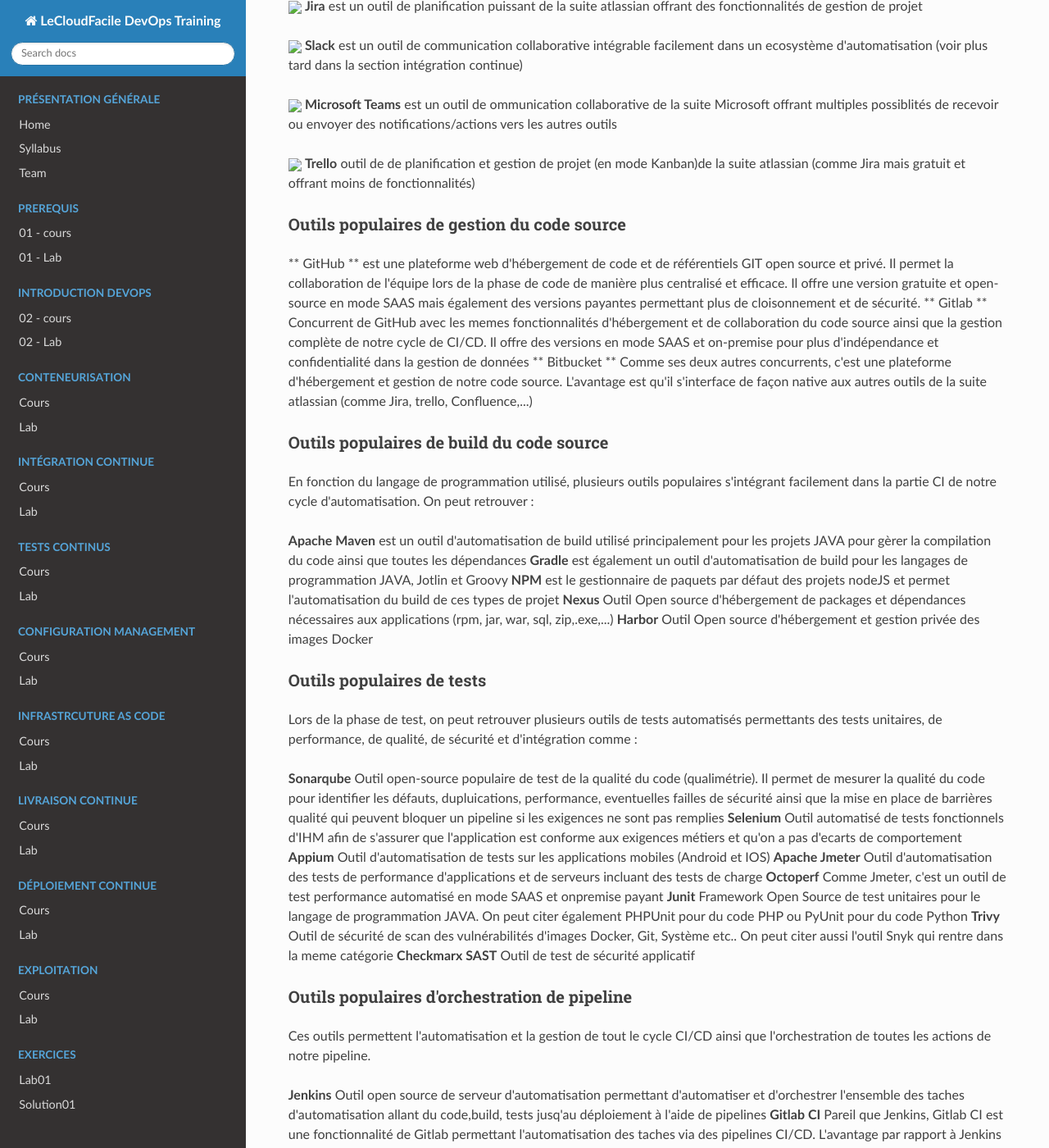
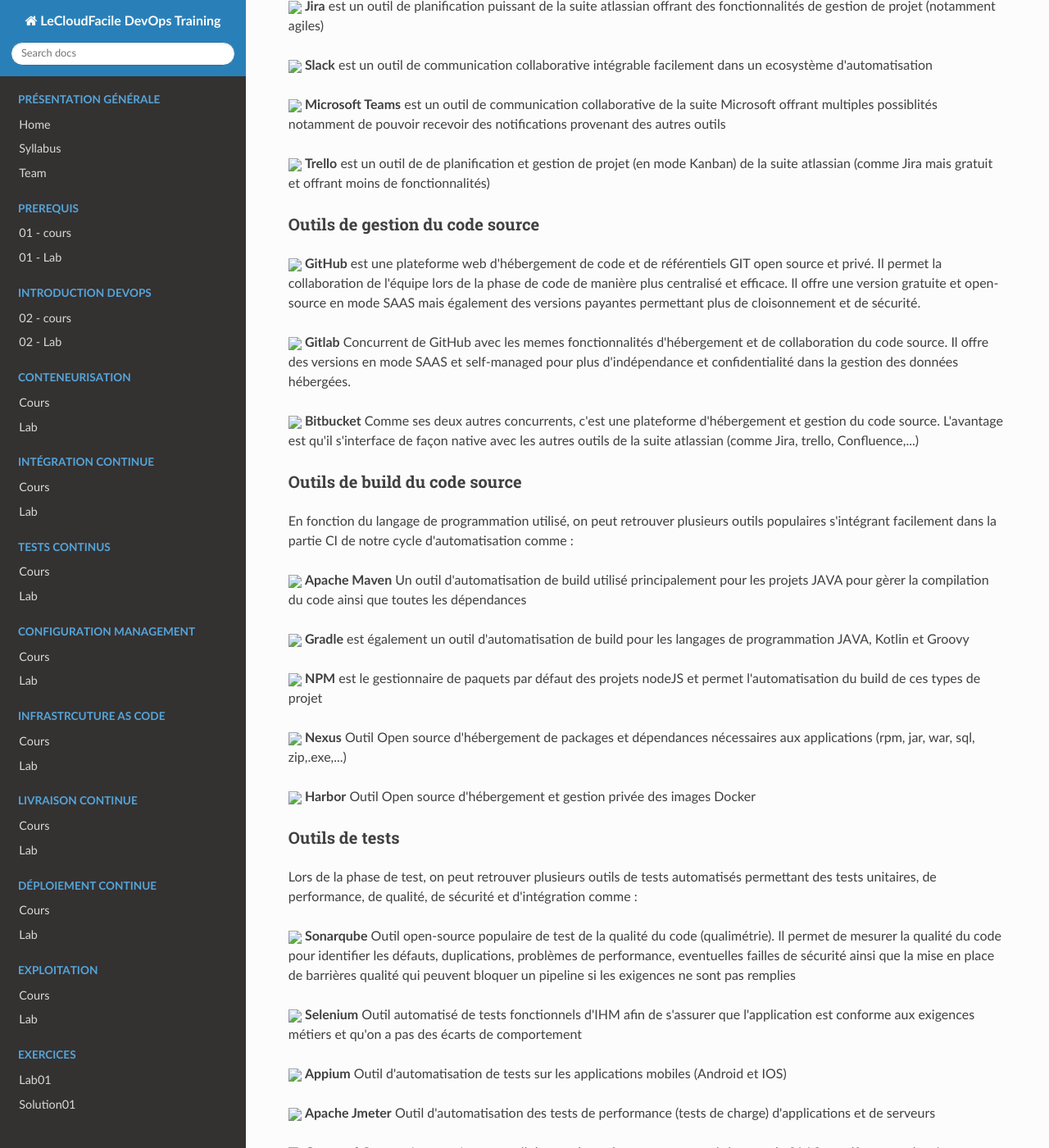
Before and after one commit to wingufactory/lecloudfacile-devops-training, an MkDocs documentation site: the page built from docs/02-intro-devops/06-panorama-outils-devops.md, in a window 1280 px wide and 1400 px high, scrolled down 582 px. Shown: the whole window at 82% size. Built offline with MkDocs 1.6.1, drawn with Linux system fonts in a browser that asks for light colours; nearby versions of some CDN libraries; some of the changed text lies outside the part shown.

Commit message:
[panorama des outils] add text and images

```diff
--- a/docs/02-intro-devops/06-panorama-outils-devops.md
+++ b/docs/02-intro-devops/06-panorama-outils-devops.md
@@ -8,98 +8,140 @@
 
 ## Exemple d'outils populaires sur chaque phase du cycle CI/CD
 
-### Outils populaires de planification et de collaboration (Plan)
+### Outils de planification et de collaboration (Plan)
 
-<img src="../img/logo-app/jira.png"  width="5%"/> **Jira** est un outil de planification puissant de la suite atlassian offrant des fonctionnalités de gestion de projet
+<img src="../img/logo-app/jira.png"  width="5%"/>  **Jira** est un outil de planification puissant de la suite atlassian offrant des fonctionnalités de gestion de projet (notamment agiles)
 
-<img src="../img/logo-app/slack.png" width="5%"/> **Slack** est un outil de communication collaborative intégrable facilement dans un ecosystème d'automatisation (voir plus tard dans la section intégration continue)
+<img src="../img/logo-app/slack.png" width="5%"/>  **Slack** est un outil de communication collaborative intégrable facilement dans un ecosystème d'automatisation
 
-<img src="../img/logo-app/teams.png" width="5%"/> **Microsoft Teams** est un outil de ommunication collaborative de la suite Microsoft offrant multiples possiblités de recevoir ou envoyer des notifications/actions vers les autres outils
+<img src="../img/logo-app/teams.png" width="5%"/>  **Microsoft Teams** est un outil de communication collaborative de la suite Microsoft offrant multiples possiblités notamment de pouvoir recevoir des notifications provenant des autres outils
 
-<img src="../img/logo-app/teams.png" width="5%"/> **Trello** outil de de planification et gestion de projet (en mode Kanban)de la suite atlassian (comme Jira mais gratuit et offrant moins de fonctionnalités)
+<img src="../img/logo-app/trello.png" width="5%"/>  **Trello** est un outil de de planification et gestion de projet (en mode Kanban) de la suite atlassian (comme Jira mais gratuit et offrant moins de fonctionnalités)
 
 
-### Outils populaires de gestion du code source
+### Outils de gestion du code source
 
-** GitHub ** est une plateforme web d'hébergement de code et de référentiels GIT open source et privé. Il permet la collaboration de l'équipe lors de la phase de code de manière plus centralisé et efficace. Il offre une version gratuite et open-source en mode SAAS mais également des versions payantes permettant plus de cloisonnement et de sécurité.
-** Gitlab ** Concurrent de GitHub avec les memes fonctionnalités d'hébergement et de collaboration du code source ainsi que la gestion complète de notre cycle de CI/CD. Il offre des versions en mode SAAS et on-premise pour plus d'indépendance et confidentialité dans la gestion de données
-** Bitbucket ** Comme ses deux autres concurrents, c'est une plateforme d'hébergement et gestion de notre code source. L'avantage est qu'il s'interface de façon native aux autres outils de la suite atlassian (comme Jira, trello, Confluence,...)
+<img src="../img/logo-app/github.png"  width="5%"/>  **GitHub** est une plateforme web d'hébergement de code et de référentiels GIT open source et privé. Il permet la collaboration de l'équipe lors de la phase de code de manière plus centralisé et efficace. Il offre une version gratuite et open-source en mode SAAS mais également des versions payantes permettant plus de cloisonnement et de sécurité.
 
-### Outils populaires de build du code source
+<img src="../img/logo-app/gitlab.png"  width="5%"/>  **Gitlab** Concurrent de GitHub avec les memes fonctionnalités d'hébergement et de collaboration du code source. Il offre des versions en mode SAAS et self-managed pour plus d'indépendance et confidentialité dans la gestion des données hébergées.
 
-En fonction du langage de programmation utilisé, plusieurs outils populaires s'intégrant facilement dans la partie CI de notre cycle d'automatisation. On peut retrouver :
+<img src="../img/logo-app/bitbucket.png"  width="5%"/>  **Bitbucket** Comme ses deux autres concurrents, c'est une plateforme d'hébergement et gestion du code source. L'avantage est qu'il s'interface de façon native avec les autres outils de la suite atlassian (comme Jira, trello, Confluence,...)
 
-**Apache Maven** est un outil d'automatisation de build utilisé principalement pour les projets JAVA pour gèrer la compilation du code ainsi que toutes les dépendances
-**Gradle** est également un outil d'automatisation de build pour les langages de programmation JAVA, Jotlin et Groovy
-**NPM** est le gestionnaire de paquets par défaut des projets nodeJS et permet l'automatisation du build de ces types de projet
-**Nexus** Outil Open source d'hébergement de packages et dépendances nécessaires aux applications (rpm, jar, war, sql, zip,.exe,...)
-**Harbor** Outil Open source d'hébergement et gestion privée des images Docker
+### Outils de build du code source
 
-### Outils populaires de tests
-Lors de la phase de test, on peut retrouver plusieurs outils de tests automatisés permettants des tests unitaires, de performance, de qualité, de sécurité et d'intégration comme :
+En fonction du langage de programmation utilisé, on peut retrouver plusieurs outils populaires s'intégrant facilement dans la partie CI de notre cycle d'automatisation comme :
 
-**Sonarqube** Outil open-source populaire de test de la qualité du code (qualimétrie). Il permet de mesurer la qualité du code pour identifier les défauts, dupluications, performance, eventuelles failles de sécurité ainsi que la mise en place de barrières qualité qui peuvent bloquer un pipeline si les exigences ne sont pas remplies
-**Selenium** Outil automatisé de tests fonctionnels d'IHM afin de s'assurer que l'application est conforme aux exigences métiers et qu'on a pas d'ecarts de comportement
-**Appium** Outil d'automatisation de tests sur les applications mobiles (Android et IOS)
-**Apache Jmeter** Outil d'automatisation des tests de performance d'applications et de serveurs incluant des tests de charge
-**Octoperf** Comme Jmeter, c'est un outil de test performance automatisé en mode SAAS et onpremise payant
-**Junit** Framework Open Source de test unitaires pour le langage de programmation JAVA. On peut citer également PHPUnit pour du code PHP ou PyUnit pour du code Python
-**Trivy** Outil de sécurité de scan des vulnérabilités d'images Docker, Git, Système etc.. On peut citer aussi l'outil Snyk qui rentre dans la meme catégorie
-**Checkmarx SAST** Outil de test de sécurité applicatif
+<img src="../img/logo-app/maven.png"  width="5%"/>  **Apache Maven** Un outil d'automatisation de build utilisé principalement pour les projets JAVA pour gèrer la compilation du code ainsi que toutes les dépendances
 
-### Outils populaires d'orchestration de pipeline
-Ces outils permettent l'automatisation et la gestion de tout le cycle CI/CD ainsi que l'orchestration de toutes les actions de notre pipeline.
+<img src="../img/logo-app/gradle.png"  width="5%"/>  **Gradle** est également un outil d'automatisation de build pour les langages de programmation JAVA, Kotlin et Groovy
 
-**Jenkins** Outil open source de serveur d'automatisation permettant d'automatiser et d'orchestrer l'ensemble des taches d'automatisation allant du code,build, tests jusq'au déploiement à l'aide de pipelines
-**Gitlab CI** Pareil que Jenkins, Gitlab CI est une fonctionnalité de Gitlab permettant l'automatisation des taches via des pipelines CI/CD. L'avantage par rapport à Jenkins est que c'est un outil devops complet de bout en bout
-**Github Actions** Comme ses deux autres compères, c'est une fonctionnalité de Github permettant l'automatisation des taches CI/CD via des workflows
+<img src="../img/logo-app/npm.png"  width="5%"/>  **NPM** est le gestionnaire de paquets par défaut des projets nodeJS et permet l'automatisation du build de ces types de projet
 
-On peut citer également des outils plus propriètaires comme AWS CodeCatalyst, AWS codepipeline
+<img src="../img/logo-app/nexus.png"  width="5%"/>  **Nexus** Outil Open source d'hébergement de packages et dépendances nécessaires aux applications (rpm, jar, war, sql, zip,.exe,...)
 
-###Outils populaires de release management
-Cette phase marque un controle de la fin de phase de l'intégration continue avant de procèder au déploiement du produits vers les environnement de production. Un ensemble d'outils peuvent etre utilisé pour favoriser une meilleure synchronisation des équipes de developpement et de déploiement.
+<img src="../img/logo-app/github.png"  width="5%"/>  **Harbor** Outil Open source d'hébergement et gestion privée des images Docker
 
-**XL Release** Outil payant qui offre une gestion complète de mise en production. il s'intègre aux pipelines CI/CD et permet aux équipes de surveiller et d'automatiser le déploiement des applications et la synchronisation entre les différentes équipes
-**Harness** propose les memes fonctionnalités que XLRelease
-**Azure DevOps** outil complet de gestion de release permettant aux équipes de gérer les livraisons de bout en bout via des pipelines
+### Outils de tests
+Lors de la phase de test, on peut retrouver plusieurs outils de tests automatisés permettant des tests unitaires, de performance, de qualité, de sécurité et d'intégration comme :
 
-### Outils populaires de déploiement (Phase Deploy)
-**Terraform** Outil d'instanciation et de provisionning automatisé d'infrastructures multi cloud et environnements (AWS, Azure, GCP, Openstack, On-Premise,..)
-**Open Tofu** Fork de l'outil Terraform qui open-source et offre les memes fonctionnalités que ce dernier en matière de provisionnig d'infrastructure
-**AWS Cloudformation** outil propriètaire pour l'automatisation des infrastuctures AWS
+<img src="../img/logo-app/sonar.png"  width="5%"/>  **Sonarqube** Outil open-source populaire de test de la qualité du code (qualimétrie). Il permet de mesurer la qualité du code pour identifier les défauts, duplications, problèmes de performance, eventuelles failles de sécurité ainsi que la mise en place de barrières qualité qui peuvent bloquer un pipeline si les exigences ne sont pas remplies
+
+<img src="../img/logo-app/selenium.png"  width="5%"/>  **Selenium** Outil automatisé de tests fonctionnels d'IHM afin de s'assurer que l'application est conforme aux exigences métiers et qu'on a pas des écarts de comportement
+
+<img src="../img/logo-app/appium.png"  width="5%"/>  **Appium** Outil d'automatisation de tests sur les applications mobiles (Android et IOS)
+
+<img src="../img/logo-app/jmeter.png"  width="5%"/>  **Apache Jmeter** Outil d'automatisation des tests de performance (tests de charge) d'applications et de serveurs
+
+<img src="../img/logo-app/octoperf.png"  width="5%"/>  **Octoperf** Comme Jmeter, c'est un outil de test de performance automatisé en mode SAAS et self-managed mais payant
+
+<img src="../img/logo-app/Junit.png"  width="5%"/>  **Junit** Framework Open Source de test unitaires pour le langage de programmation JAVA. On peut citer également **PHPUnit** pour du code PHP ou **PyUnit** pour du code en Python
+
+<img src="../img/logo-app/logo_trivy.png"  width="5%"/>  **Trivy** Outil de sécurité de scan des vulnérabilités d'images Docker, Git, Système etc.. On peut citer aussi l'outil **Snyk** qui rentre dans la meme catégorie
+
+<img src="../img/logo-app/checkmarx.png"  width="5%"/>  **Checkmarx SAST** Outil de test de sécurité applicatif
+
+### Outils d'orchestration de pipeline
+Ces outils permettent l'automatisation, la gestion et l'orchestration de tout le cycle CI/CD à l'aide de pipelines
+
+<img src="../img/logo-app/jenkins.png"  width="5%"/>  **Jenkins** Outil open source de serveur d'automatisation permettant d'automatiser et d'orchestrer l'ensemble des taches allant du code, build, tests jusq'au déploiement à l'aide de pipelines
+
+<img src="../img/logo-app/gitlab-ci.png"  width="5%"/>  **Gitlab CI** Pareil que Jenkins, Gitlab CI est une fonctionnalité de Gitlab permettant l'automatisation des taches via des pipelines CI/CD. L'avantage par rapport à Jenkins est qu'il est un outil devops complet de bout en bout
+
+<img src="../img/logo-app/github.png"  width="5%"/>  **Github Actions** Comme ses deux autres compères, c'est une fonctionnalité de Github permettant l'automatisation des taches CI/CD via des workflows
+
+On peut citer également des outils propriètaires comme **AWS CodeCatalyst** et **AWS Codepipeline**
+
+### Outils de release management
+Cette phase marque un controle de la fin de phase de l'intégration continue avant de procèder au déploiement du produit vers les environnements de production. Un ensemble d'outils peut etre utilisé pour favoriser une meilleure synchronisation des équipes de developpement et de déploiement tels que :
+
+<img src="../img/logo-app/xlrelease.png"  width="5%"/>  **XL Release** Outil payant qui offre une gestion complète de mise en production. Il s'intègre aux pipelines CI/CD et permet aux équipes de surveiller et d'automatiser le déploiement des applications ainsi que la synchronisation entre les différentes équipes
+
+<img src="../img/logo-app/harness.png"  width="5%"/>  **Harness** Outil payant proposant les memes fonctionnalités que XLRelease
+
+<img src="../img/logo-app/azure-devops.png"  width="5%"/>  **Azure DevOps** Outil complet de gestion de release permettant aux équipes de gérer les livraisons de bout en bout via des pipelines
+
+### Outils de déploiement (Phase Deploy)
+
+<img src="../img/logo-app/terraform.png"  width="5%"/>  **Terraform** Outil d'instanciation et de provisionning automatisé d'infrastructures multi cloud et environnements (AWS, Azure, GCP, Openstack, On-Premise,..)
+
+<img src="../img/logo-app/opentofu.png"  width="5%"/>  **Open Tofu** Fork de l'outil Terraform qui est open-source et offre les memes fonctionnalités que ce dernier en matière de provisionnig d'infrastructure
+
+<img src="../img/logo-app/cloudformation.png"  width="5%"/>  **AWS Cloudformation** Outil propriètaire pour l'automatisation des infrastuctures AWS
 
 ### Outils populaires d'orchestration et de management de la configuration
-**Kubernetes** Outil Open Source de gestion de l'orchestration des conteneurs Docker (automatise le déploiement, la gestion et la mise en échelle,...)
-**Openshift** Pareil que Kubernete, plateforme d'orchestrateur de conteneur. La différence étant du fait que c'est un outil dont le propriètaire est Red Hat
-**Ansible** Outil Open source d'automatisation de la gestion de configuration des infrastructures
-**Puppet** Pareil que Ansible. La différence majeure résident sur la méthode d'application des configuration en mode pull avec la mise en place d'agents
-**Chef** Pareil que le précèdent. La différence majeure résidant dans l'approche impérative du code
 
-### Outils populaires d'exploitation et de surveillance
-**Prometheus** Outil Open source de surveillance des infrastructures et applications. Il collecte, organise et stocke les donnéess (métriques) dans une base de données
+<img src="../img/logo-app/kubernetes.png"  width="5%"/>  **Kubernetes** Outil Open Source de gestion de l'orchestration des conteneurs Docker (automatise le déploiement, la gestion et la mise en échelle,...)
 
-**Grafana** Outil Open source pour l'analyse et la visualisation de données via des graphiques
+<img src="../img/logo-app/openshift.png"  width="5%"/>  **Openshift** Pareil que Kubernetes, c'est une plateforme d'orchestrateur de conteneurs. La différence étant du fait que c'est un outil dont le propriètaire est Red Hat et non open source
 
-**AlertManager** Outil d'alerting et d'envoi de notifications vers des outils de communication comme Slack, Teams, mail,...
+<img src="../img/logo-app/ansible.png"  width="5%"/>  **Ansible** Outil Open source d'automatisation de la gestion de configuration des infrastructures
 
-**Centreon** Outil de surveillance et permet la collecte des données, leur visualisation et l'envoi de notifications vers des canaux correspondants
+<img src="../img/logo-app/puppet.png"  width="5%"/>  **Puppet** Pareil que Ansible. La différence majeure réside sur la méthode d'application des configurations en mode pull avec la mise en place d'agents puppet
+
+<img src="../img/logo-app/chef.png"  width="5%"/>  **Chef** Pareil que Puppet. La différence majeure réside dans l'approche impérative du code
+
+### Outils d'exploitation et de surveillance
+
+<img src="../img/logo-app/prometheus.png"  width="5%"/>  **Prometheus** Outil Open source de surveillance des infrastructures et applications. Il collecte, organise et stocke les donnéess (métriques) dans une base de données
+
+<img src="../img/logo-app/grafana.png"  width="5%"/>  **Grafana** Outil Open source pour l'analyse et la visualisation de données collectées (par exemple données collectées depuis Prometheus)
+
+<img src="../img/logo-app/alertmanager.png"  width="5%"/>  **AlertManager** Outil d'alerting et d'envoi de notifications vers des outils de communication collaborative comme Slack, Teams,...
+
+<img src="../img/logo-app/centreon.png"  width="5%"/>  **Centreon** Outil de surveillance complet permettant la collecte des données, leur visualisation et l'envoi de notifications vers des canaux correspondants
+
+<img src="../img/logo-app/elk.png"  width="5%"/>  **ELK** (ElasticSearch Logstash Kibana) Suite d'outils permettant l'analyse, l'exploitation et le management centralisé des logs applicatifs et serveurs
+
+<img src="../img/logo-app/loki.png"  width="5%"/>  **Grafana Loki** Pareil que ELK pour la gestion centralisé des logs. Les deux sont gratuits mais celui ci est entièrement Open Source et s'intègre nativement avec Grafana
+
+<img src="../img/logo-app/rundeck.png"  width="5%"/>  **Rundeck** Outil Open source d'automatisation des taches d'admonistration de serveurs
 
 
+## Plus d'outils
 
-## Panorama d'outils
+- Tableau périodique des outils DevOps --> https://digital.ai/learn/devsecops-periodic-table/
 
+- Exemple avec la Stack CI/CD de Netflix
 
-
+<img src="../img/netflix-stack.png"/>
 
 ## Points Clés
 
-Cependant il est noter que le choix de ces outils doit passer par une phase de compréhension des besoins spécifiques de l'entreprise en essayant de minimiser au maximum la duplicité et multiciplicité des outils et usage.
-Pour
+Cependant il est à noter que le choix de ces outils doit passer par une phase de compréhension des besoins spécifiques de l'entreprise pour éviter au maximum la multiciplicité d'outils et usages.
+Il est donc essentiel de prendre en compte quelques facteurs lors de la selection de ces différents outils DevOps :
 
-
+- **Identification des étapes clés** de développement de notre produit afin de maitriser le cycle de vie de notre application
+- **Analyse et évaluation des ressources existantes** afin de s'assurer que les outils choisis seront compatibles avec notre infrastructure et éviter de dupliquer les outils
+- **Evaluation des compétences de l'équipe** afin de choisir les meilleurs outils leur correspondant. Ce qui permettra de mener une conduite du changement efficace sur l'usage de ces nouveaux outils
+- **Evaluation des Coûts** afin de choisir les bons outils correspondant aux contraintes budgétaires de l'entreprise
+- **Adaptabilité et évolutivité** des outils choisis afin de s'assurer qu'ils pourront s'adapter au contexte changeant de l'ecosystème et de l'entreprise. Par exemple choisir des outils *provider agnostique* (ne dépendant pas d'un seul provider cloud)
 
 ## Conclusion
-L'ecosystème des outils DevOps est l'un des plus dynamique actuellement sur le marché et pour une bonne application des principes DevOps passera forcément par une utilisation avec parcimonie de quelques de ces outils
-Ce qu'on va d'ailleurs pouvoir voir par la suite de ce module.
+L'ecosystème des outils DevOps est actuellement l'un des plus dynamique sur le marché et est en perpétuel expansion. Ceci étant dû à plusieurs facteurs :
 
-Mettre une conclusion brieve du cours tout en assurant la transition vers le cours ou lab prochain.
+- Besoins croissants des différents acteurs du marché
+- Obsolescence rapide de certaines technologies
+- Retrait des licences Open source et/ou rachat de certaines technos par les grosses entreprises
+
+Une bonne application des principes DevOps passera donc forcément par une utilisation avec parcimonie de quelques uns de ces outils.
+Ce qu'on pourra découvrir dans la suite de ce parcours.
```
Also changed, not shown: docs/img/logo-app/alertmanager.png (added), docs/img/logo-app/alertmanager.svg (deleted), docs/img/logo-app/loki.png (added), docs/img/netflix-stack.png (added), 1 other file.
